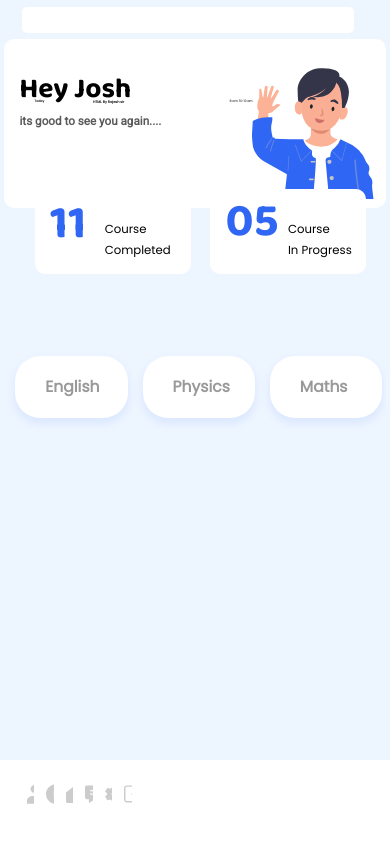
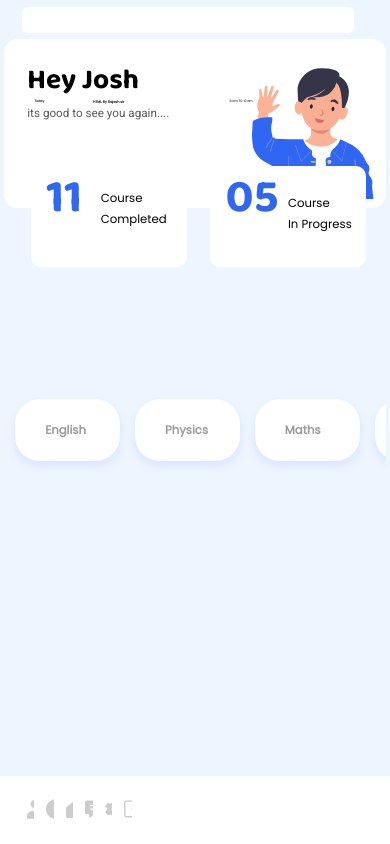
Before and after one commit to abdulhaseeb549/netitute, a plain HTML site: page index.html in a window 390 px wide. Shown: the top 844 px of the page. Drawn offline with nearby package versions, Linux system fonts and the light colour scheme.

Commit message:
Update style.css

```diff
--- a/style.css
+++ b/style.css
@@ -90,7 +90,7 @@
 .gud2cu{
     position: absolute;
     font-family: 'Roboto', sans-serif;
-    font-weight: bold;
+    font-weight: 500;
     font-size: 1vw;
     line-height: 140%;
     color: rgba(0, 0, 0, 0.65);
@@ -295,7 +295,7 @@ th{
 #nav-bar{
    bottom:0%;
    width: 100vw;
-   height: 10vh;
+   height: 8vh;
     box-shadow:rgba(109, 148, 247, 0.15);
 }
 .navbar-nav{
@@ -312,7 +312,7 @@ th{
 .nav-item{
     align-items: verticle;
     padding: 1%;
-    margin: 3% 0% 0% 8%;
+    margin: 1% 0% 0% 8%;
 }
 .nav-link svg{
     width: 5vw;
@@ -321,20 +321,20 @@ th{
 }
 .nav-link svg:hover{
     fill: #2F66F3;
-    width: 6vw;
-    height: 6vh;
+    width: 5vw;
+    height: 5vh;
  }
 #welcome{
-    border-radius: 10px;
+    border-radius: 14px;
     width: 98vw;
     height: 20vh;
     font-size: 8vw;
     margin: 10% 0% 0% 1%;
-    padding: 4vh 4% 4% 4vw;
+    padding: 3vh 4% 4% 6vw;
 }
 .gud2cu{
     font-size: 3vw;
-    line-height: 130%;
+    line-height: 120%;
 }
 #hiboy{
     width: 35vw;
@@ -348,7 +348,7 @@ th{
 }
 #courselist{
     position: absolute;
-    margin: -9% -50% 5% -15% ;
+    margin: 2% -50% 5% -15% ;
     padding: 1%;
     width:98%;
     height: 10%;
@@ -356,13 +356,12 @@ th{
     flex-direction: row;
 }
 .btn-group button {
-    padding:6% 22% 6% 8%;
+    padding:4% 20% 4% 8%;
     cursor: pointer;
     line-height: 0.5%;
     margin: 2%;
-    font-size: 4vw;
+    font-size: 3vw;
     border-radius: 25px;
-
 }
 #search{
     margin: 2%  2% 10%;
@@ -372,12 +371,12 @@ th{
     box-shadow: (0px 4px 4px #E0EAFE);
 }
 #c-complited{
-    margin: 31% 2% 40px 5%;
+    margin: 25% 2% 40px 4%;
     width: 40vw;
-    height: 10vh;
+    height: 12vh;
     border-radius: 10px;
     font-size: 12vw;
-    line-height: 155%;
+    line-height: 140%;
     padding: 0% 0% 1% 4% ;
 }
 .comptext{
@@ -385,11 +384,12 @@ th{
     line-height: 180%;
 }
 #c-inprog{
-    margin: 31% 2% 2px 50%;
+    margin: 25% 2% 2px 50%;
     width: 40vw;
-    height: 10vh;
+    height: 12vh;
     border-radius: 10px;
     font-size: 12vw;
+    line-height: 140%;
     padding: 0% 0% 1% 4% ;
 }
 .comptext2{
```
